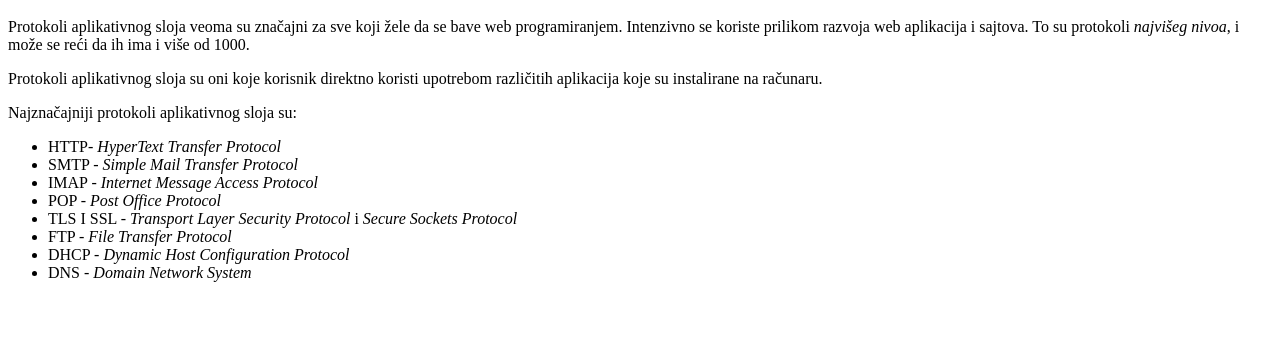
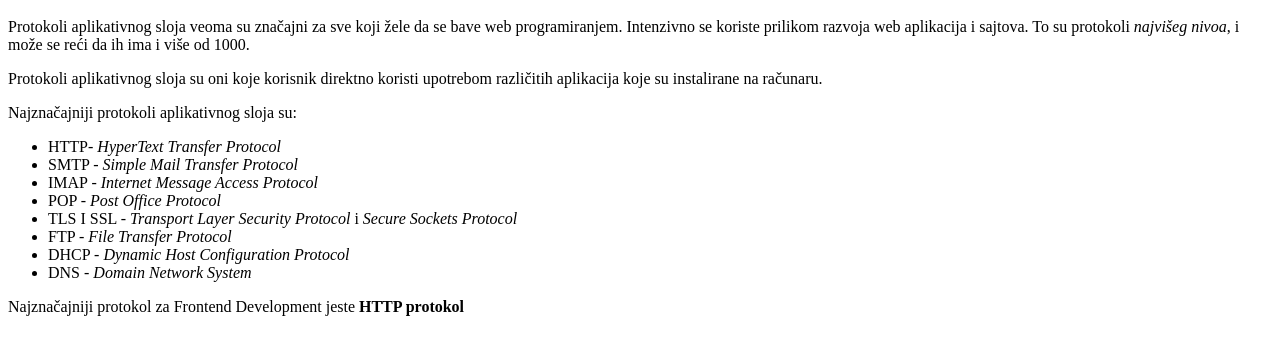
Before and after one commit to AnaG95/front-end-development, a plain HTML site: page index.html in a window 1280 px wide. Shown: the part 48-402 px from the top of the page. Drawn offline with Linux system fonts and the light colour scheme.

Commit message:
Dodat novi pasus

```diff
--- a/index.html
+++ b/index.html
@@ -13,3 +13,4 @@ razvoja web aplikacija i sajtova. To su protokoli <i>najvišeg nivoa</i>, i mož
 <li style: color "brown;">DHCP - <i>Dynamic Host Configuration Protocol</i></li>
 <li style: color "grey;">DNS - <i>Domain Network System</i></li>
 </ul>
+<p>Najznačajniji protokol za Frontend Development jeste <b>HTTP protokol</b></p>
```
